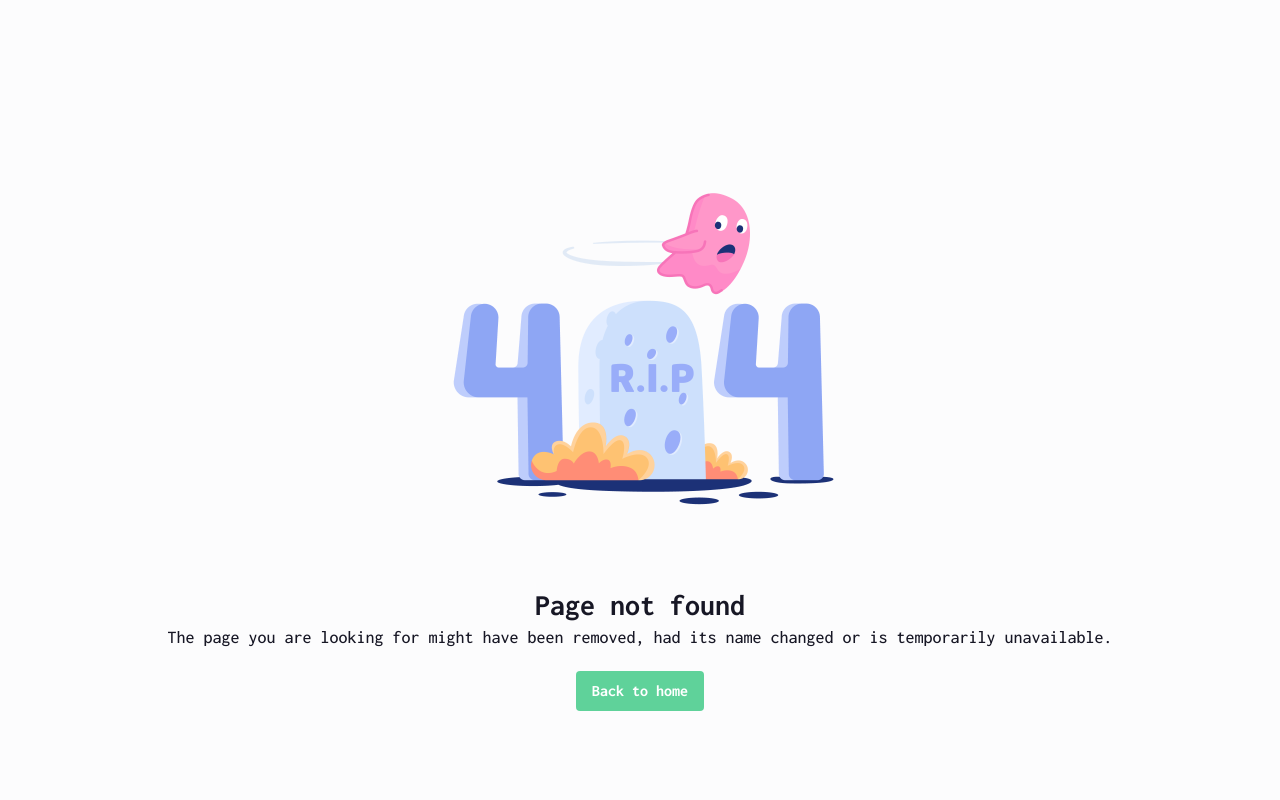
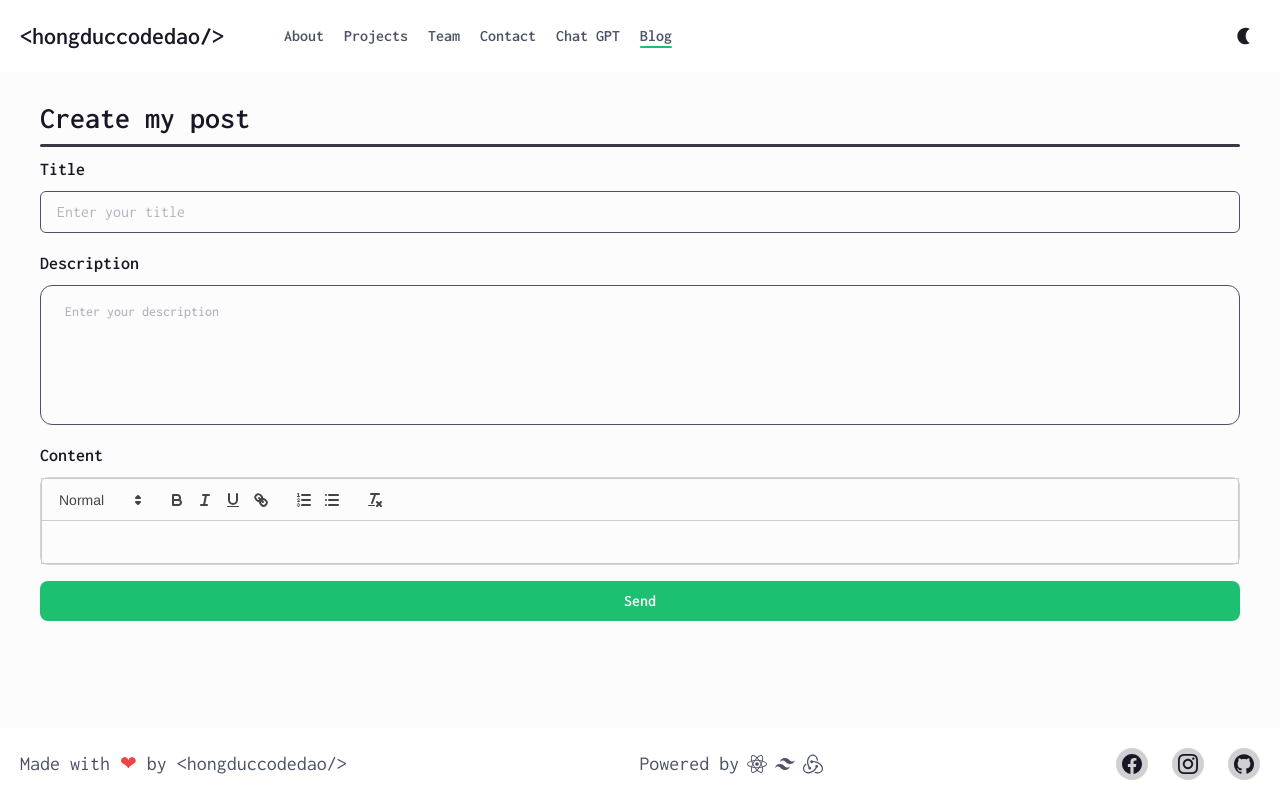
Before and after one commit to hongducdev/hongduccodedao_react, a React (Create React App) app: page /blog/create in a window 1280 px wide. Before the commit this address had no page. Built offline with nearby package versions, Linux system fonts and the light colour scheme.

Commit message:
Update Blog

```diff
--- a/package.json
+++ b/package.json
@@ -1,6 +1,6 @@
 {
   "name": "hongduccodedao-v2",
-  "version": "0.1.0",
+  "version": "2.1.0",
   "private": true,
   "dependencies": {
     "@emailjs/browser": "^3.10.0",
@@ -10,17 +10,20 @@
     "@testing-library/react": "^13.4.0",
     "@testing-library/user-event": "^14.4.3",
     "axios": "^1.3.4",
+    "html-react-parser": "^3.0.15",
     "moment": "^2.29.4",
     "pretty-bytes": "^6.0.0",
     "react": "^18.2.0",
     "react-dom": "^18.2.0",
     "react-hook-form": "^7.43.0",
     "react-icons": "^4.7.1",
+    "react-quill": "^2.0.0",
     "react-redux": "^8.0.5",
     "react-router-dom": "^6.7.0",
     "react-scripts": "5.0.1",
     "react-toastify": "^9.1.1",
     "sass": "^1.57.1",
+    "slugify": "^1.6.6",
     "swr": "^2.0.2",
     "typewriter-effect": "^2.19.0",
     "web-vitals": "^2.1.4",
--- a/src/App.jsx
+++ b/src/App.jsx
@@ -10,6 +10,9 @@ const NotFoundPage = lazy(() => import("./pages/NotFoundPage"));
 const TeamPage = lazy(() => import("./pages/TeamPage"));
 const ContactPage = lazy(() => import("./pages/ContactPage"));
 const ChatGPTPage = lazy(() => import("./pages/ChatGPTPage"));
+const BlogPage = lazy(() => import("./pages/BlogPage"));
+const PostPage = lazy(() => import("./pages/PostPage"));
+const CreatePostPage = lazy(() => import("./pages/CreatePostPage"));
 
 const App = () => {
   return (
@@ -23,6 +26,9 @@ const App = () => {
             <Route path="/team" element={<TeamPage />} />
             <Route path="/contact" element={<ContactPage />} />
             <Route path="/chat-gpt" element={<ChatGPTPage />} />
+            <Route path="/blog" element={<BlogPage />} />
+            <Route path="/blog/create" element={<CreatePostPage />} />
+            <Route path="/blog/:blogSlug" element={<PostPage />} />
           </Route>
           <Route path="*" element={<NotFoundPage />} />
         </Routes>
--- a/src/components/Header.jsx
+++ b/src/components/Header.jsx
@@ -25,6 +25,10 @@ const linkItems = [
   {
     name: "Chat GPT",
     path: "/chat-gpt",
+  },
+  {
+    name: "Blog",
+    path: "/blog",
   }
 ];
 
--- a/src/index.scss
+++ b/src/index.scss
@@ -46,3 +46,51 @@
     -webkit-box-orient: vertical;
   }
 }
+
+// remove reset css from tailwind
+.overwrite-css h1 {
+  font-size: 2rem;
+}
+
+.overwrite-css h2 {
+  font-size: 1.5rem;
+}
+
+.overwrite-css h3 {
+  font-size: 1.25rem;
+}
+
+.overwrite-css h4 {
+  font-size: 1rem;
+}
+
+.overwrite-css h5 {
+  font-size: 0.875rem;
+}
+
+.overwrite-css h6 {
+  font-size: 0.75rem;
+}
+
+.overwrite-css p {
+  font-size: 1rem;
+}
+
+.overwrite-css ul {
+  list-style: disc;
+  padding-left: 40px;
+}
+
+.overwrite-css ol {
+  list-style: decimal;
+  padding-left: 40px;
+}
+
+.overwrite-css li {
+  font-size: 1rem;
+}
+
+.overwrite-css a {
+  @apply text-primary;
+  text-decoration: underline;
+}
--- /dev/null
+++ b/src/pages/BlogPage.jsx
@@ -0,0 +1,50 @@
+import React, { Fragment, useEffect, useState } from "react";
+import HeadingPage from "../components/HeadingPage";
+import axios from "axios";
+import { Link } from "react-router-dom";
+
+const BlogPage = () => {
+  // change title
+  document.title = "Blogs | hongduccodedao";
+
+  const [blogs, setBlogs] = useState([]);
+
+  useEffect(() => {
+    axios
+      .get(
+        "https://backendhongduccodedao-production.up.railway.app/api/v1/posts"
+      )
+      .then((res) => {
+        console.log(res.data);
+        setBlogs(res.data);
+      });
+  }, []);
+
+  return (
+    <Fragment>
+      <div className="bg-lite dark:bg-darkbg h-screen lg:py-[100px] pt-[100px] pb-[150px]">
+        <div className="max-w-[1200px] mx-auto px-5 lg:px-0">
+          <HeadingPage title="My Blogs"></HeadingPage>
+          <div className="flex flex-col gap-4">
+            {blogs.map((item, index) => (
+              <Link key={item._id} to={item.slug}>
+                <div className="bg-strock dark:bg-darkStroke rounded-lg p-5">
+                  <div className="flex flex-col gap-2">
+                    <h1 className="text-2xl font-semibold text-text1 dark:text-whiteSoft">
+                      {item.title}
+                    </h1>
+                    <p className="text-lg font-medium text-text1 dark:text-text3">
+                      {item.description}
+                    </p>
+                  </div>
+                </div>
+              </Link>
+            ))}
+          </div>
+        </div>
+      </div>
+    </Fragment>
+  );
+};
+
+export default BlogPage;
--- a/src/pages/ChatGPTPage.jsx
+++ b/src/pages/ChatGPTPage.jsx
@@ -3,6 +3,9 @@ import axios from "axios";
 import Typewriter from "typewriter-effect";
 
 const ChatGPTPage = () => {
+  // change title
+  document.title = "Chat GPT | hongduccodedao";
+
   const [chat, setChat] = useState([]);
   const [prompt, setPrompt] = useState("");
   const [inputValue, setInputValue] = useState("");
--- /dev/null
+++ b/src/pages/CreatePostPage.jsx
@@ -0,0 +1,132 @@
+import React, { Fragment, useState } from "react";
+import HeadingPage from "../components/HeadingPage";
+
+import axios from "axios";
+import { toast } from "react-toastify";
+import slugify from "slugify";
+
+import { useForm } from "react-hook-form";
+import * as yup from "yup";
+import { yupResolver } from "@hookform/resolvers/yup";
+
+import ReactQuill from "react-quill";
+import "react-quill/dist/quill.snow.css";
+
+import { Input, TextArea } from "../components/Form";
+
+const schema = yup.object({
+  title: yup.string().required("Please enter your title"),
+  description: yup.string().required("Please enter your description"),
+});
+
+const CreatePostPage = () => {
+
+  const {
+    control,
+    handleSubmit,
+    reset,
+    formState: { errors },
+  } = useForm({
+    resolver: yupResolver(schema),
+    mode: "onSubmit",
+  });
+
+  const [content, setContent] = useState("");
+
+  const handleCreatePost = (data) => {
+    console.log(data);
+    console.log(content);
+
+    const slugByTitle = slugify(data.title, {
+      replacement: "_",
+      remove: undefined, // remove characters that match regex, defaults to `undefined`
+      lower: true, // convert to lower case, defaults to `false`
+      strict: false, // strip special characters except replacement, defaults to `false`
+      locale: "vi", // language code of the locale to use
+      trim: true,
+    });
+
+    axios
+      .post(
+        "https://backendhongduccodedao-production.up.railway.app/api/v1/posts",
+        {
+          title: data.title,
+          description: data.description,
+          content: content,
+          slug: slugByTitle,
+        }
+      )
+      .then((res) => {
+        if (res.status === 201) {
+          toast.success("Create post successfully");
+          reset();
+        } else {
+          toast.error("Create post failed");
+        }
+      });
+  };
+
+  return (
+    <Fragment>
+      <div className="bg-lite dark:bg-darkbg h-screen lg:py-[100px] pt-[100px] pb-[150px]">
+        <div className="max-w-[1200px] mx-auto px-5 lg:px-0">
+          <HeadingPage title="Create my post"></HeadingPage>
+          <form className="" onSubmit={handleSubmit(handleCreatePost)}>
+            <div className="flex flex-col gap-4">
+              <div className="flex flex-col gap-2">
+                <label
+                  htmlFor="title"
+                  className="text-lg font-semibold text-text1 dark:text-text3"
+                >
+                  Title
+                </label>
+                <Input
+                  control={control}
+                  name="title"
+                  placeholder="Enter your title"
+                  error={errors.title?.message}
+                ></Input>
+              </div>
+              <div className="flex flex-col gap-2">
+                <label
+                  htmlFor="description"
+                  className="text-lg font-semibold text-text1 dark:text-text3"
+                >
+                  Description
+                </label>
+                <TextArea
+                  control={control}
+                  name="description"
+                  placeholder="Enter your description"
+                  error={errors.description?.message}
+                ></TextArea>
+              </div>
+              <div className="flex flex-col gap-2">
+                <label
+                  htmlFor="content"
+                  className="text-lg font-semibold text-text1 dark:text-text3"
+                >
+                  Content
+                </label>
+                <ReactQuill
+                  value={content}
+                  onChange={setContent}
+                  theme="snow"
+                  className="border border-gray-300 rounded-lg text-text1 dark:text-white"
+                />
+              </div>
+              <button
+                type="submit"
+                className="bg-primary text-white font-semibold rounded-lg px-4 py-2 transition duration-300"
+              >
+                Send
+              </button>
+            </div>
+          </form>
+        </div>
+      </div>
+    </Fragment>
+  );
+};
+
+export default CreatePostPage;
--- /dev/null
+++ b/src/pages/PostPage.jsx
@@ -0,0 +1,54 @@
+import axios from "axios";
+import React, { Fragment, useEffect, useState } from "react";
+import { useParams } from "react-router-dom";
+import moment from "moment";
+import parse from "html-react-parser";
+
+const PostPage = () => {
+  const { blogSlug } = useParams();
+
+  const [post, setPost] = useState([]);
+
+  useEffect(() => {
+    axios
+      .get(
+        `https://backendhongduccodedao-production.up.railway.app/api/v1/posts/${blogSlug}`
+      )
+      .then((res) => {
+        if (res.status === 200) {
+          console.log(res.data);
+          setPost(res.data);
+        } else {
+          console.log("error");
+        }
+      });
+  }, [blogSlug]);
+
+  return (
+    <Fragment>
+      <div className="bg-lite dark:bg-darkbg h-screen lg:py-[100px] pt-[100px] pb-[150px]">
+        <div className="max-w-[1200px] mx-auto px-5 lg:px-0">
+          <h1 className="text-white text-5xl font-bold">
+            {post[0] && post[0].title}
+          </h1>
+          <p className="text-text3 text-2xl font-medium">
+            {post[0] && post[0].description}
+          </p>
+          <div className="mt-5">
+            <span className="text-white">
+              Updated at:{" "}
+              {moment(post[0] && post[0].updatedAt).format("DD/MM/YYYY")} (
+              {`${moment(post[0] && post[0].updatedAt).fromNow()}`})
+            </span>
+          </div>
+          <div className="w-full h-[3px] bg-darkStroke rounded-full my-2"></div>
+          <div className="mt-5 text-whiteSoft overwrite-css">
+            {post[0] && parse(post[0].content)}
+          </div>
+        </div>
+      </div>
+    </Fragment>
+  );
+};
+
+export default PostPage;
```
Also changed, not shown: 1 other file (tests, documents, lock files or other folders).
